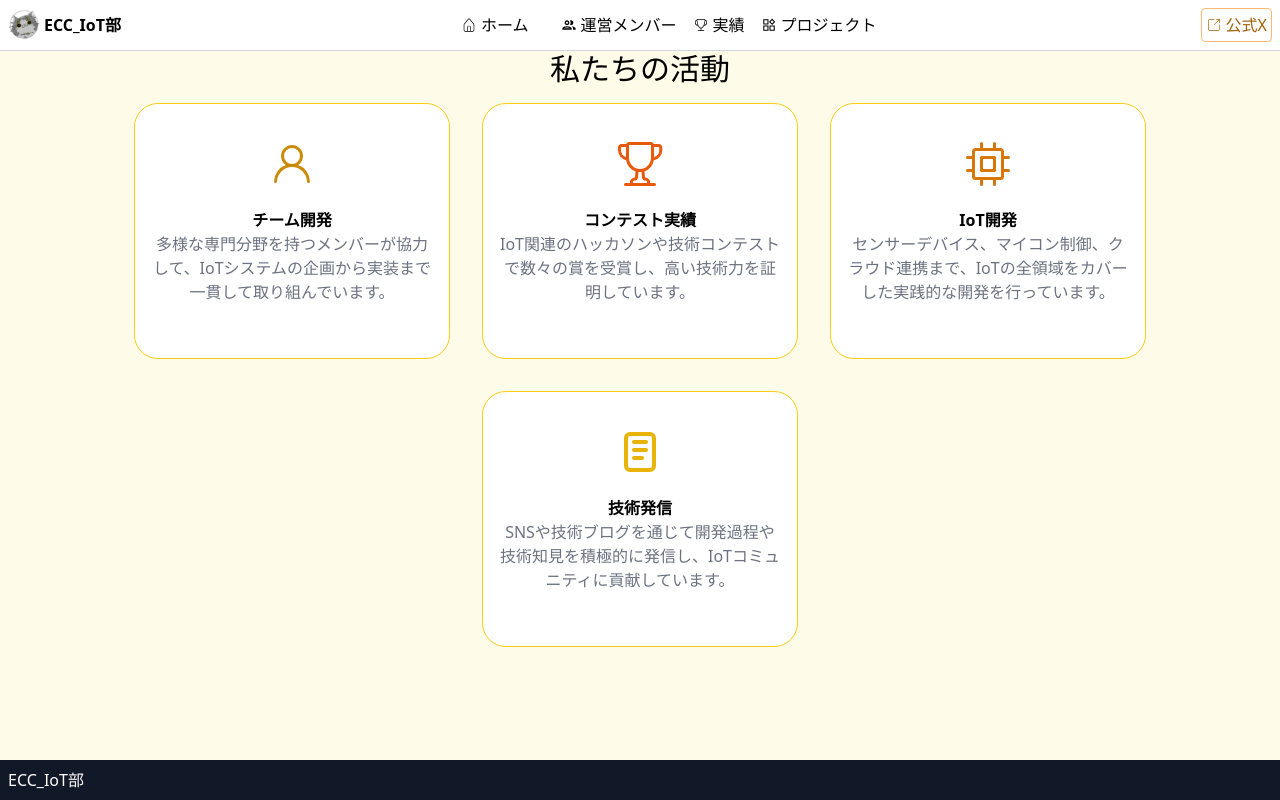
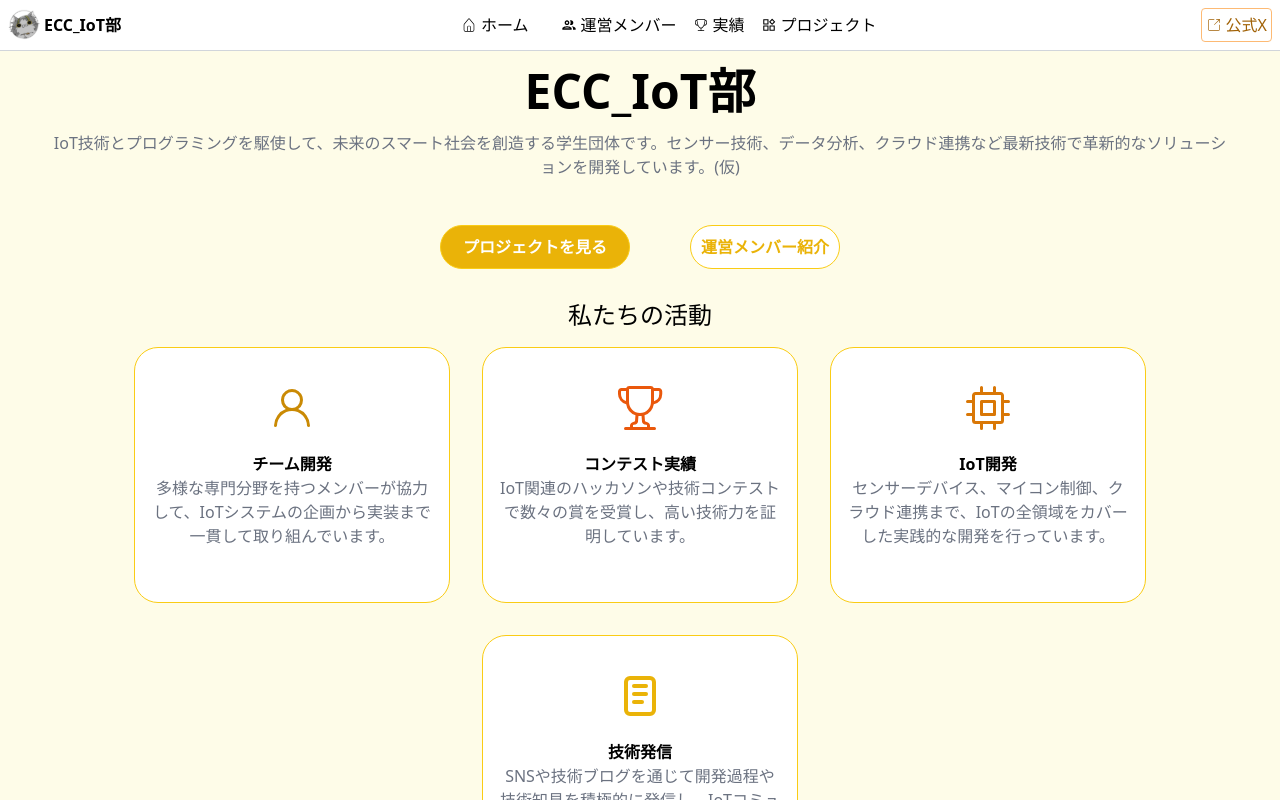
Before and after one commit to ECC-IoT-Website/IoT-web-front, a React (Vite) app: page / in a window 1280 px wide. Shown: the top 800 px of the page. Built offline with nearby package versions, Linux system fonts and the light colour scheme.

Commit message:
ホームいろいろ

```diff
--- /dev/null
+++ b/src/features/home/button.tsx
@@ -0,0 +1,23 @@
+import type { FunctionComponent} from "react";
+
+type ButtonProps = {
+    title: string;
+    bgcolor: string;
+    fontcolor: string;
+    width: number;
+};
+export const Button: FunctionComponent<ButtonProps> = ({title, bgcolor, fontcolor, width}: ButtonProps) => {
+  return (
+    <button
+      style={{
+        backgroundColor: bgcolor,
+        width: `${width}px`,
+        height: "44px",
+      }}
+    className={"border-solid border rounded-3xl border-yellow-400 p-2 m-[30px]"}>
+        <p style={{ color: fontcolor}} className={`text-1xl text-center font-bold content-center`}>
+            {title}
+        </p>
+    </button>
+  );
+}
--- a/src/features/kitora/button.tsx
+++ /dev/null
@@ -1,22 +0,0 @@
-type Props = React.ButtonHTMLAttributes<HTMLButtonElement> & {
-  children: React.ReactNode;
-  variant: keyof typeof buttonStyle;
-};
-
-const buttonStyle = {
-  "green-fill": "bg-green-400 text-white",
-  "red-gradation": "bg-gradient-to-r from-red-300 to-red-600 text-white, hover:from-red-600 hover:to-red-300",
-  "variantのkey名3": "スタイル",
-  "variantのkey名4": "スタイル",
-} as const;
-
-export const Button = ({ children, variant, className, ...props }: Props) => {
-  return (
-    <button
-      className={`rounded-md ....(ここら辺にボタンの共通のスタイル) ${buttonStyle[variant]} ${className}`}
-      {...props}
-    >
-      {children}
-    </button>
-  );
-};
--- a/src/pages/home.tsx
+++ b/src/pages/home.tsx
@@ -1,4 +1,5 @@
-import { Card } from "../features/kitora/card"
+import { Card } from "../features/home/card"
+import { Button } from "../features/home/button"
 import { GoPerson } from "react-icons/go";
 import { GoTrophy } from "react-icons/go";
 import { GoCpu } from "react-icons/go";
@@ -7,24 +8,45 @@ import '../App.css'
 export const Home = () => {
   return (
     <div className="flex flex-col">
-      <div>
-        <p className="text-3xl text-center">
+      <div className="m-4">
+        <h2 className="text-5xl font-bold text-center">
+          ECC_IoT部
+        </h2>
+        <p className=" m-4 text-center text-gray-500">
+          IoT技術とプログラミングを駆使して、未来のスマート社会を創造する学生団体です。センサー技術、データ分析、クラウド連携など最新技術で革新的なソリューションを開発しています。(仮)
+        </p>
+        <div className="flex justify-center">
+          <Button
+            title="プロジェクトを見る"
+            bgcolor="#EAB308"
+            fontcolor="#ffffff"
+            width={190}
+          />
+          <Button
+            title="運営メンバー紹介"
+            fontcolor="#EAB308"
+            bgcolor="#ffffff"
+            width={150}
+          />
+        </div>
+        <h2 className="text-2xl text-center">
           私たちの活動
-        </p>
+        </h2>
+
         <div className="flex flex-wrap justify-center">
-            <Card icon={<GoPerson  color="#CA8A04"/>}
+          <Card icon={<GoPerson color="#CA8A04" />}
             title="チーム開発"
             description="多様な専門分野を持つメンバーが協力して、IoTシステムの企画から実装まで一貫して取り組んでいます。"
           />
-            <Card icon={<GoTrophy color="#EA580C"/>}
+          <Card icon={<GoTrophy color="#EA580C" />}
             title="コンテスト実績"
             description="IoT関連のハッカソンや技術コンテストで数々の賞を受賞し、高い技術力を証明しています。"
           />
-            <Card icon={<GoCpu color="#D97706"/>}
+          <Card icon={<GoCpu color="#D97706" />}
             title="IoT開発"
             description="センサーデバイス、マイコン制御、クラウド連携まで、IoTの全領域をカバーした実践的な開発を行っています。"
           />
-            <Card icon={<TbNotes color="#EAB308"/>}
+          <Card icon={<TbNotes color="#EAB308" />}
             title="技術発信"
             description="SNSや技術ブログを通じて開発過程や技術知見を積極的に発信し、IoTコミュニティに貢献しています。"
           />
```
Also changed, not shown: src/features/home/card.tsx (renamed from src/features/kitora/card.tsx). Lines whose indentation alone changed are shown as unchanged.
